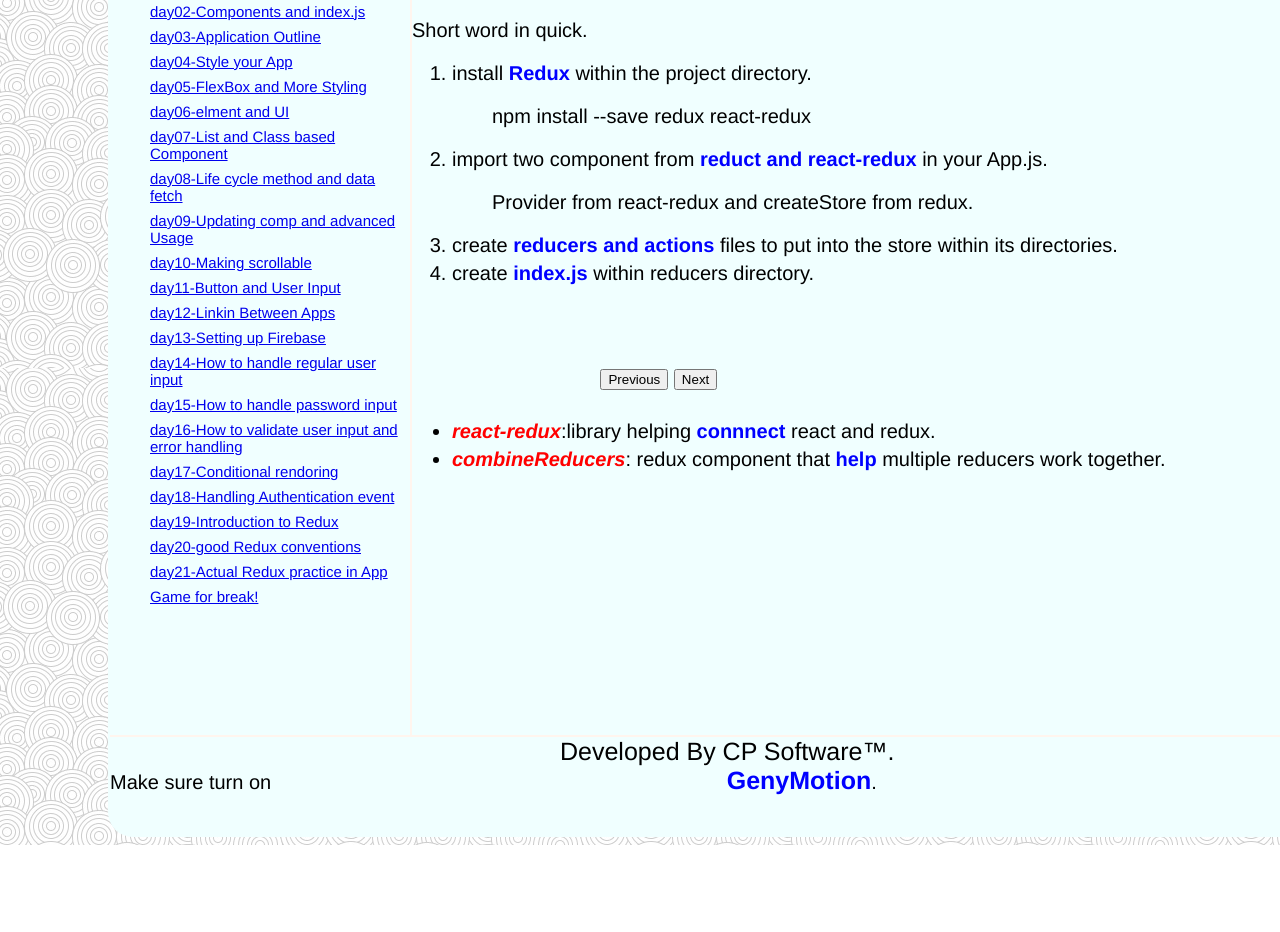
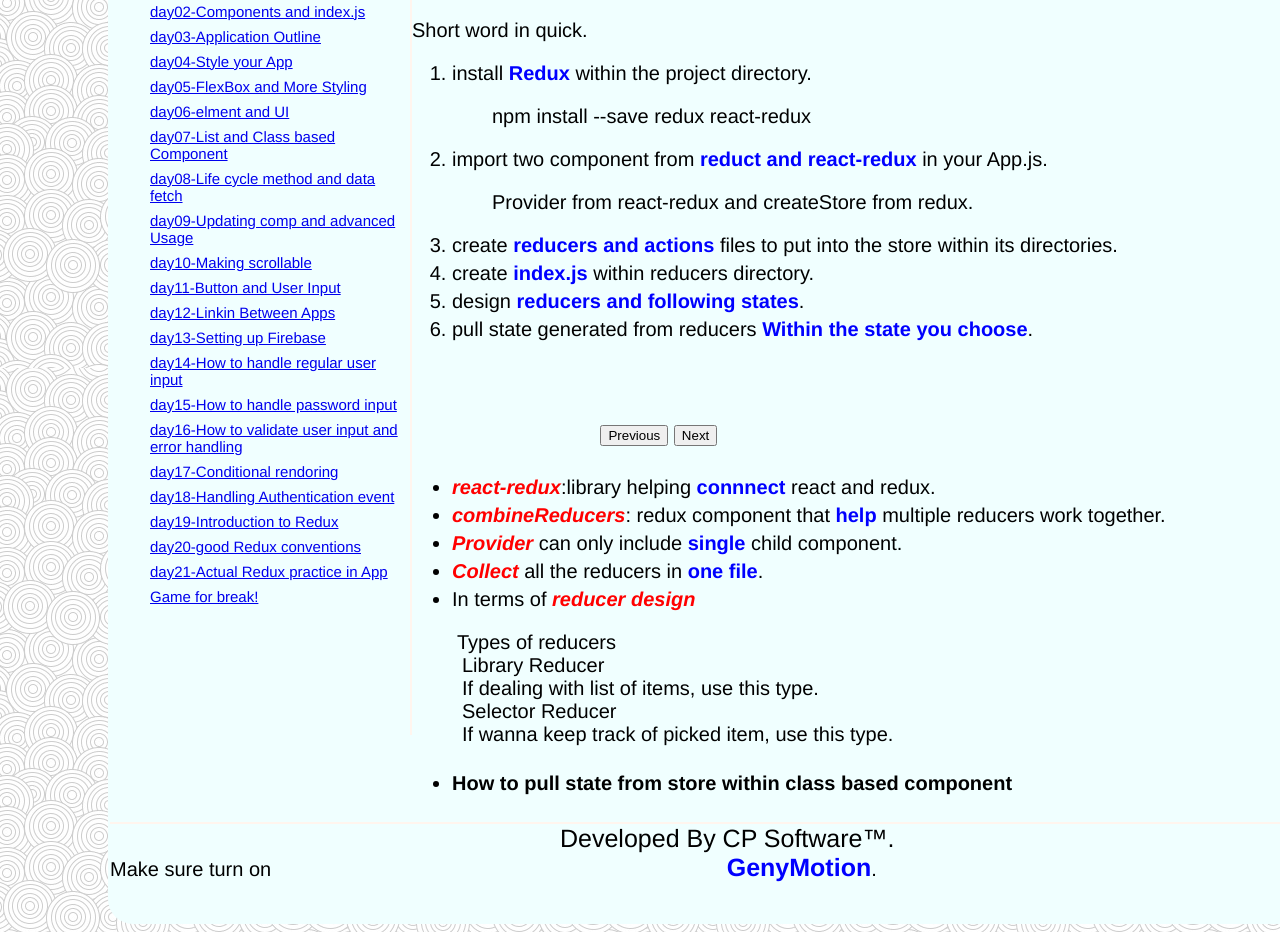
Before and after one commit to Pavelbure34/react_nativeLearningNotes, a plain HTML site: page index.html in a window 1280 px wide. Shown: the part 284-1216 px from the top of the page. Before the commit the page ends 1129 px from the top, so only its background shows below. Drawn offline with Linux system fonts and the light colour scheme.

Commit message:
5th:redux reducer design lesson

```diff
--- a/index.html
+++ b/index.html
@@ -72,6 +72,12 @@
                                 <span class="emphasisBlue">index.js</span>
                                 within reducers directory.
                             </li>
+                            <li class="interval5">design
+                                <span class="emphasisBlue">reducers and following states</span>.
+                            </li>
+                            <li class="interval5">pull state generated from reducers
+                                <span class="emphasisBlue">Within the state you choose</span>.
+                            </li>
                         </ol>
                     </div>
                     <div>
@@ -99,6 +105,36 @@
                                 <span class="emphasisRed">combineReducers</span>: redux component that
                                 <span class="emphasisBlue">help</span> multiple reducers work together.
                             </li>
+                            <li class="interval5">
+                                <span class="emphasisRed">Provider</span> can only include
+                                <span class="emphasisBlue">single</span> child component.
+                            </li>
+                            <li class="interval5">
+                                <span class="emphasisRed">Collect</span> all the reducers in
+                                <span class="emphasisBlue">one file</span>.
+                            </li>
+                            <li class="interval5">
+                                In terms of <span class="emphasisRed">reducer design</span>
+                                <div class="indented">
+                                    <dl>
+                                        <caption>Types of reducers</caption>
+                                        <dt class="indented">Library Reducer</dt>
+                                        <dd class="indented">
+                                            If dealing with list of items, use this type.
+                                        </dd>
+                                        <dt class="indented">Selector Reducer</dt>
+                                        <dd class="indented">
+                                            If wanna keep track of picked item, use this type.
+                                        </dd>
+                                    </dl>
+                                </div>
+                            </li>
+                            <li class="interval5">
+                                <h4>How to pull state from store within class based component</h4>
+                                <div>
+
+                                </div>
+                            </li>
                         </ul>
                     </div>
 
```
